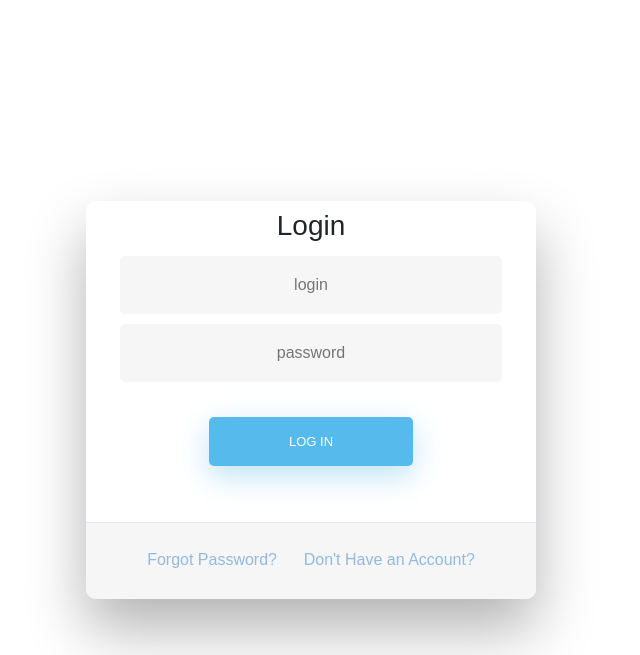
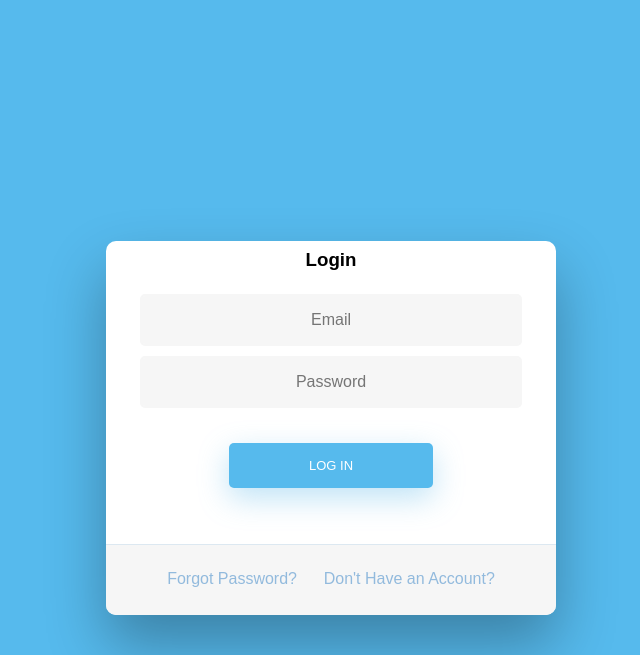
Before and after one commit to austinwest1/cs3620-project, a PHP site: page /login2.html in a window 1280 px wide. Shown: the top 655 px of the page, without its empty margins (329-969 px from the left). Run offline with PHP 8.4, Linux system fonts and the light colour scheme; some libraries are stand-ins or nearby versions.

Commit message:
Formatting.

```diff
--- a/footer.php
+++ b/footer.php
@@ -7,7 +7,7 @@
 <!-- Bootstrap core JavaScript
     ================================================== -->
 <!-- Placed at the end of the document so the pages load faster -->
-<script src="https://code.jquery.com/jquery-3.2.1.slim.min.js" integrity="sha384-KJ3o2DKtIkvYIK3UENzmM7KCkRr/rE9/Qpg6aAZGJwFDMVNA/GpGFF93hXpG5KkN" crossorigin="anonymous"></script>
+<!-- <script src="https://code.jquery.com/jquery-3.2.1.slim.min.js" integrity="sha384-KJ3o2DKtIkvYIK3UENzmM7KCkRr/rE9/Qpg6aAZGJwFDMVNA/GpGFF93hXpG5KkN" crossorigin="anonymous"></script> -->
 <script>
     window.jQuery || document.write('<script src="../../assets/js/vendor/jquery-slim.min.js"><\/script>')
 </script>
--- a/login2.html
+++ b/login2.html
@@ -1,6 +1,6 @@
-<link href="//maxcdn.bootstrapcdn.com/bootstrap/4.0.0/css/bootstrap.min.css" rel="stylesheet" id="bootstrap-css">
+<!-- <link href="//maxcdn.bootstrapcdn.com/bootstrap/4.0.0/css/bootstrap.min.css" rel="stylesheet" id="bootstrap-css">
 <script src="//maxcdn.bootstrapcdn.com/bootstrap/4.0.0/js/bootstrap.min.js"></script>
-<script src="//cdnjs.cloudflare.com/ajax/libs/jquery/3.2.1/jquery.min.js"></script>
+<script src="//cdnjs.cloudflare.com/ajax/libs/jquery/3.2.1/jquery.min.js"></script> -->
 <!------ Include the above in your HEAD tag ---------->
 
 <div class="wrapper fadeInDown">
@@ -15,8 +15,8 @@
 
         <!-- Login Form -->
         <form action="login.php" method="POST">
-            <input type="text" id="login" class="fadeIn second" name="username" placeholder="login">
-            <input type="password" id="password" class="fadeIn third" name="password" placeholder="password">
+            <input type="text" id="login" class="fadeIn second" name="username" placeholder="Email">
+            <input type="password" id="password" class="fadeIn third" name="password" placeholder="Password">
             <input type="submit" class="fadeIn fourth" value="Log In">
         </form>
 
--- a/register.php
+++ b/register.php
@@ -14,7 +14,7 @@
 
         <!-- Login Form -->
         <form action="user_insert.php" method="POST">
-            <input type="text" id="login" class="fadeIn second" name="username" placeholder="Username/Email">
+            <input type="text" id="login" class="fadeIn second" name="username" placeholder="Email">
             <input type="text" id="login" class="fadeIn second" name="firstname" placeholder="First Name">
             <input type="text" id="login" class="fadeIn second" name="lastname" placeholder="Last Name">
 
```
